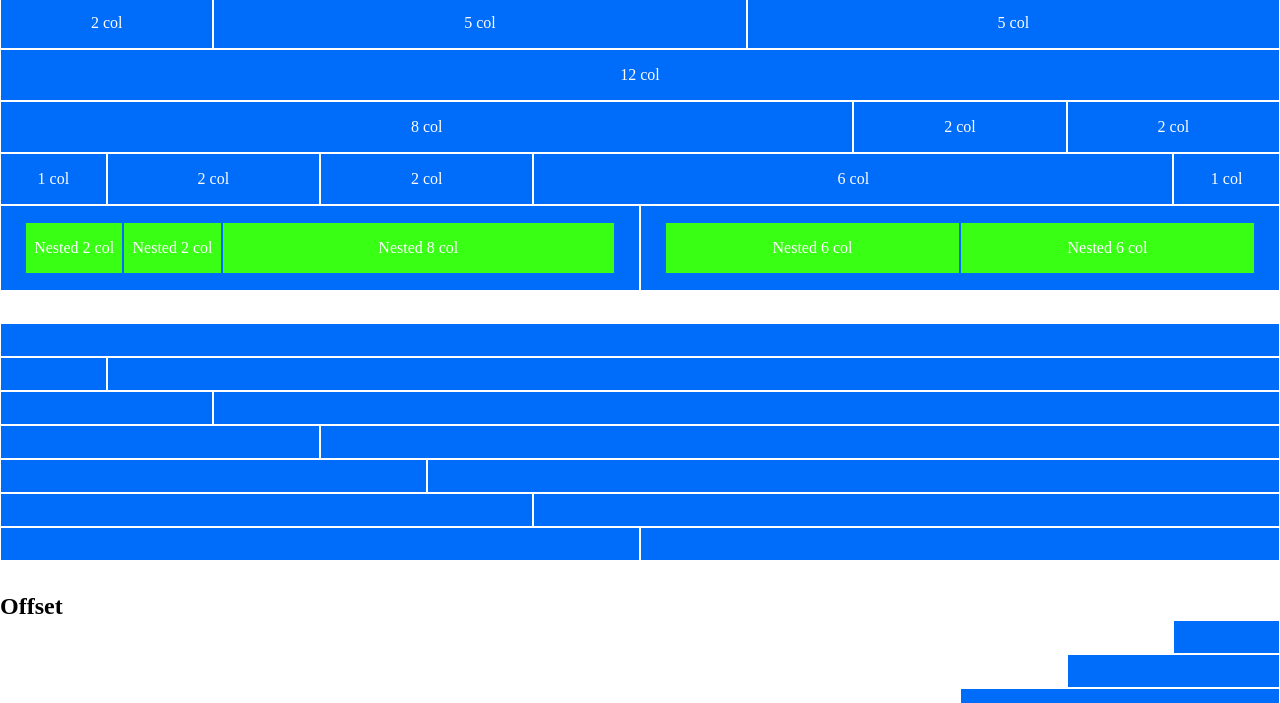
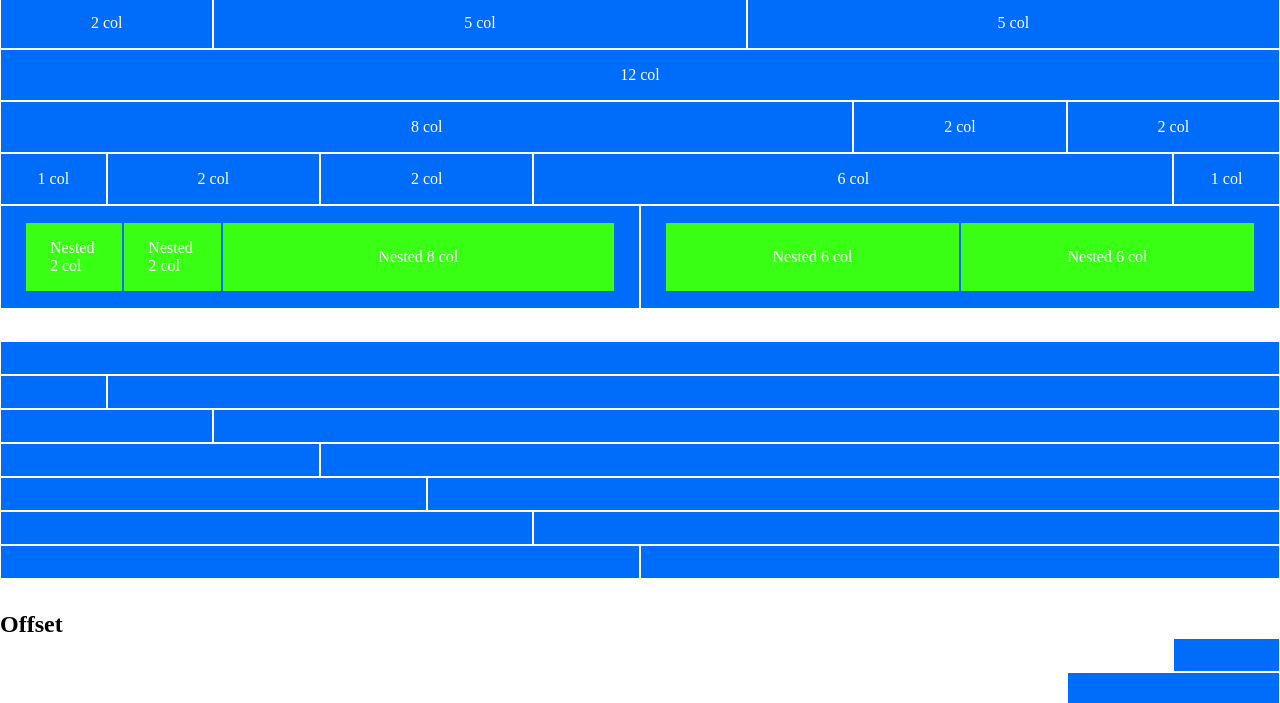
Before and after one commit to Daniele-Simonetti/html-css-12bool, a plain HTML site: page index.html in a window 1280 px wide. Shown: the part 92-795 px from the top of the page. Drawn offline with Linux system fonts and the light colour scheme.

Commit message:
more correction

```diff
--- a/css/style.css
+++ b/css/style.css
@@ -25,7 +25,6 @@ div.row > div > div > div {
   color: white;
   background-color: rgb(57, 255, 20);
   border: 1px solid rgb(0, 108, 250);
-  padding: 1em 0.5em;
 }
 
 /* fourth container */
```
